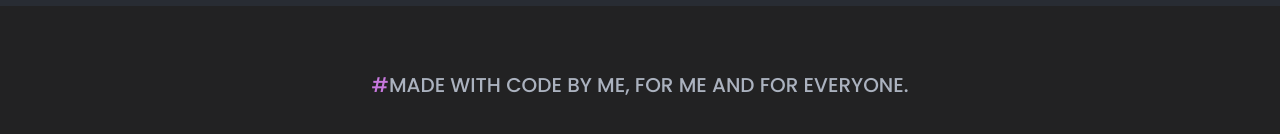
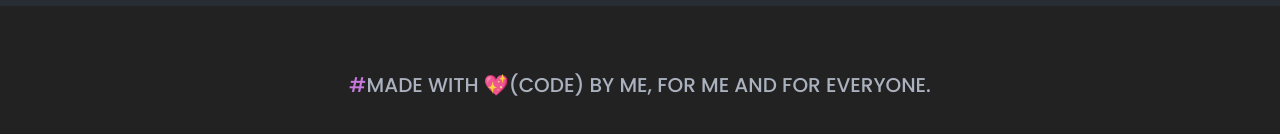
Before and after one commit to OscarFDiaz/Portfolio, a React (Vite) app: page / in a window 1280 px wide. Shown: the part 4008-4142 px from the top of the page. Built offline with nearby package versions, Linux system fonts and the light colour scheme.

Commit message:
Change
Changed bottom arrow, and footer text

```diff
--- a/src/index.css
+++ b/src/index.css
@@ -217,7 +217,7 @@ body {
 .item__anchor:hover .anchor__hash {
   color: #c778dd;
   font-weight: 600;
-  transition: color 0.5s linear;
+  transition: color, font-weight, 0.5s linear;
 }
 
 .name__arrow {
@@ -1105,6 +1105,7 @@ body {
 .footer {
   background-color: #222223;
   padding: 4rem;
+  text-align: center;
   display: flex;
   flex-direction: column;
   justify-content: center;
--- a/src/layouts/Footer.tsx
+++ b/src/layouts/Footer.tsx
@@ -6,7 +6,7 @@ export const Footer = ({ className }: Props) => {
   return (
     <div className={`footer ${className}`}>
       <p className="footer__p">
-        <span className="footer__span">#</span>Made with code by me, for me and for
+        <span className="footer__span">#</span>Made with 💖(code) by me, for me and for
         everyone.
       </p>
       <p className="footer__p footer__p--litle">
--- a/src/styles/_footer.scss
+++ b/src/styles/_footer.scss
@@ -9,7 +9,7 @@ $b2: #c778dd;
 .footer {
   background-color: #222223;
   padding: 4rem;
-
+  text-align: center;
   @include flex(column, center, center, center);
   &__p {
     @include font(1.25rem, 500, uppercase);
--- a/src/styles/_navigator.scss
+++ b/src/styles/_navigator.scss
@@ -41,7 +41,7 @@ $padding: 2rem;
     .anchor__hash {
       color: $b2;
       font-weight: 600;
-      transition: color 0.5s linear;
+      transition: color, font-weight, 0.5s linear;
     }
   }
 }
```
Also changed, not shown: src/assets/icons/ScrollDown.tsx (+1 -1 lines), 1 other file (tests, documents, lock files or other folders).
